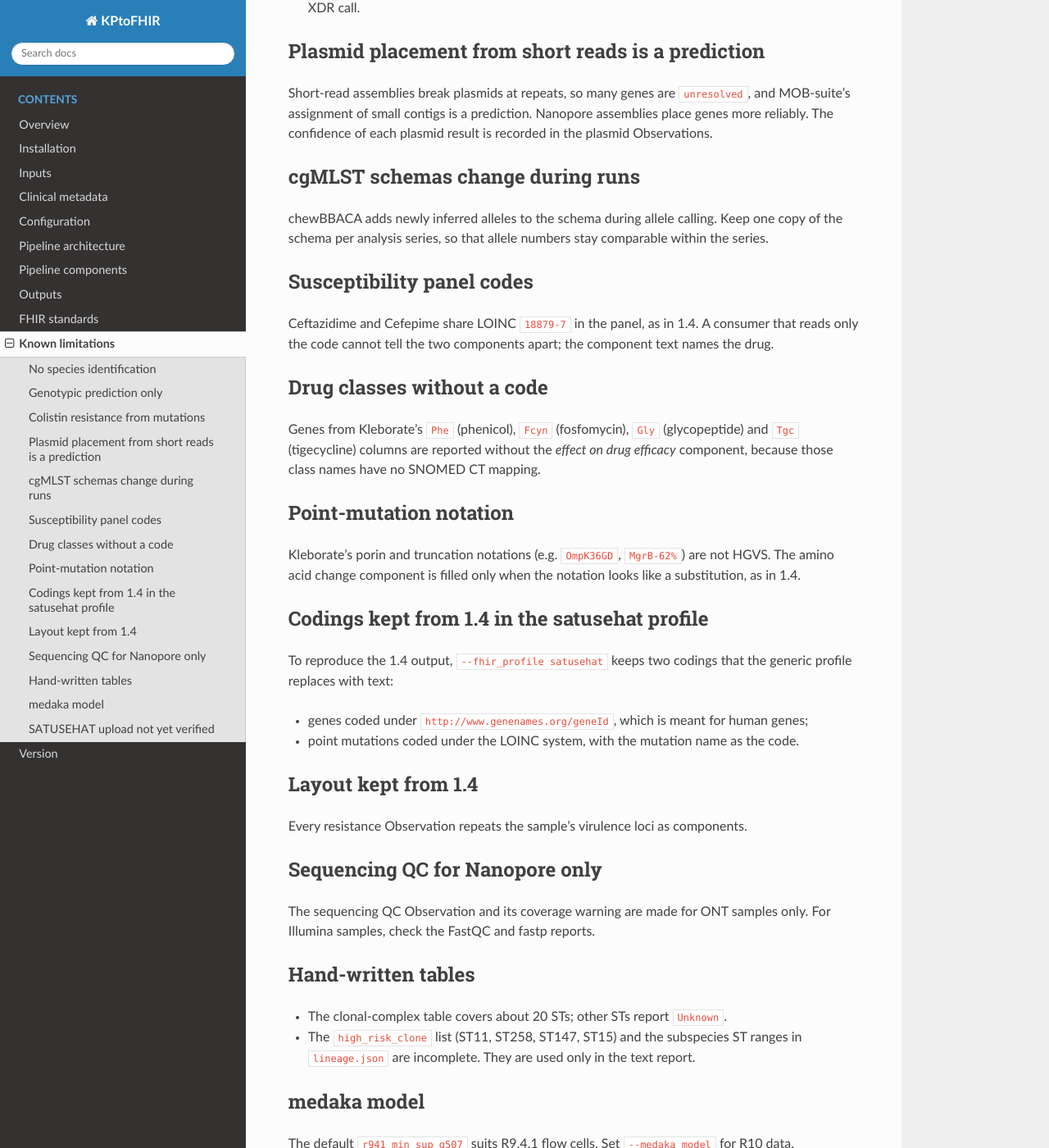
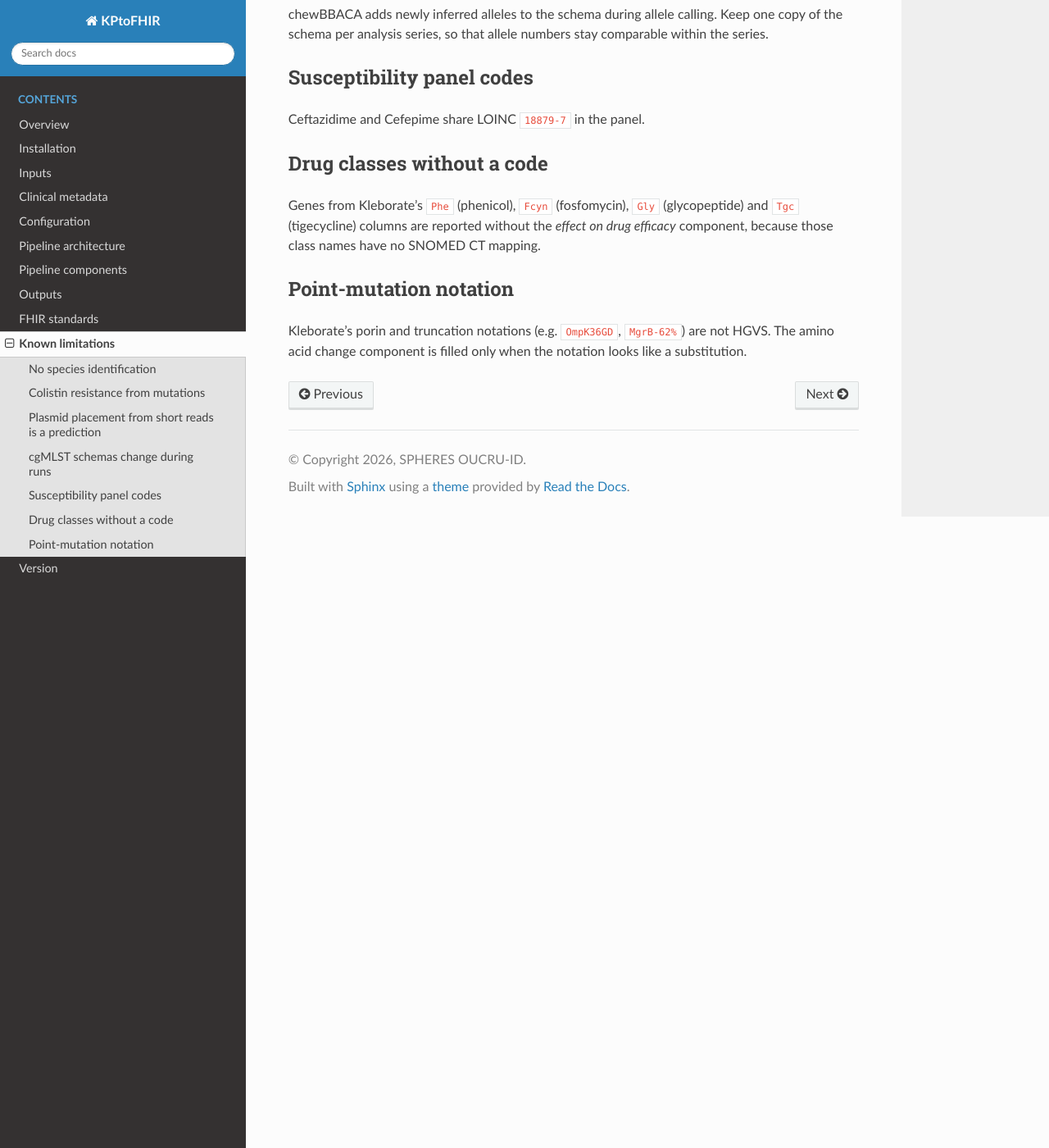
Before and after one commit to robind1/KP-pipeline-docs, a Sphinx documentation site: the page built from docs/source/limitations.md, in a window 1280 px wide and 1400 px high, scrolled down 837 px. Shown: the whole window at 82% size. Built offline with Sphinx 7.4.7 and the Read the Docs theme 3.1.0, drawn with Linux system fonts in a browser that asks for light colours; some of the changed text lies outside the part shown.

Commit message:
Update limitations.md

```diff
--- a/docs/source/limitations.md
+++ b/docs/source/limitations.md
@@ -1,7 +1,4 @@
 # Known limitations
-
-Most of these are kept from 1.4 on purpose: 2.0 changes the structure of the pipeline, not the
-science.
 
 ## No species identification
 
@@ -9,14 +6,6 @@ Every sample is assumed to be *K. pneumoniae*. Kleborate runs without its specie
 output has no species call. Confirm the species separately, for example with Kleborate's
 `enterobacterales__species` module or another species check, to catch other *Klebsiella* species
 or contamination.
-
-## Genotypic prediction only
-
-Kleborate is the only resistance caller. The susceptibility panel and the resistance
-classification come from a fixed rule set (`bin/kpfhir_resistance.py`), not from a phenotype. A
-**Susceptible** drug means only that no known resistance gene or mutation for it was found;
-mechanisms that Kleborate does not report, such as changes in efflux or gene expression, are
-missed.
 
 ## Colistin resistance from mutations
 
@@ -43,8 +32,7 @@ schema per analysis series, so that allele numbers stay comparable within the se
 
 ## Susceptibility panel codes
 
-Ceftazidime and Cefepime share LOINC `18879-7` in the panel, as in 1.4. A consumer that reads only
-the code cannot tell the two components apart; the component text names the drug.
+Ceftazidime and Cefepime share LOINC `18879-7` in the panel.
 
 ## Drug classes without a code
 
@@ -55,35 +43,4 @@ class names have no SNOMED CT mapping.
 ## Point-mutation notation
 
 Kleborate's porin and truncation notations (e.g. `OmpK36GD`, `MgrB-62%`) are not HGVS. The amino
-acid change component is filled only when the notation looks like a substitution, as in 1.4.
-
-## Codings kept from 1.4 in the satusehat profile
-
-To reproduce the 1.4 output, `--fhir_profile satusehat` keeps two codings that the generic profile
-replaces with text:
-- genes coded under `http://www.genenames.org/geneId`, which is meant for human genes;
-- point mutations coded under the LOINC system, with the mutation name as the code.
-
-## Layout kept from 1.4
-
-Every resistance Observation repeats the sample's virulence loci as components.
-
-## Sequencing QC for Nanopore only
-
-The sequencing QC Observation and its coverage warning are made for ONT samples only. For Illumina
-samples, check the FastQC and fastp reports.
-
-## Hand-written tables
-
-- The clonal-complex table covers about 20 STs; other STs report `Unknown`.
-- The `high_risk_clone` list (ST11, ST258, ST147, ST15) and the subspecies ST ranges in
-  `lineage.json` are incomplete. They are used only in the text report.
-
-## medaka model
-
-The default `r941_min_sup_g507` suits R9.4.1 flow cells. Set `--medaka_model` for R10 data.
-
-## SATUSEHAT upload not yet verified
-
-Upload has not yet been tested in 2.0 against the SATUSEHAT sandbox or production platform. Test
-against the sandbox first.
+acid change component is filled only when the notation looks like a substitution.
```
